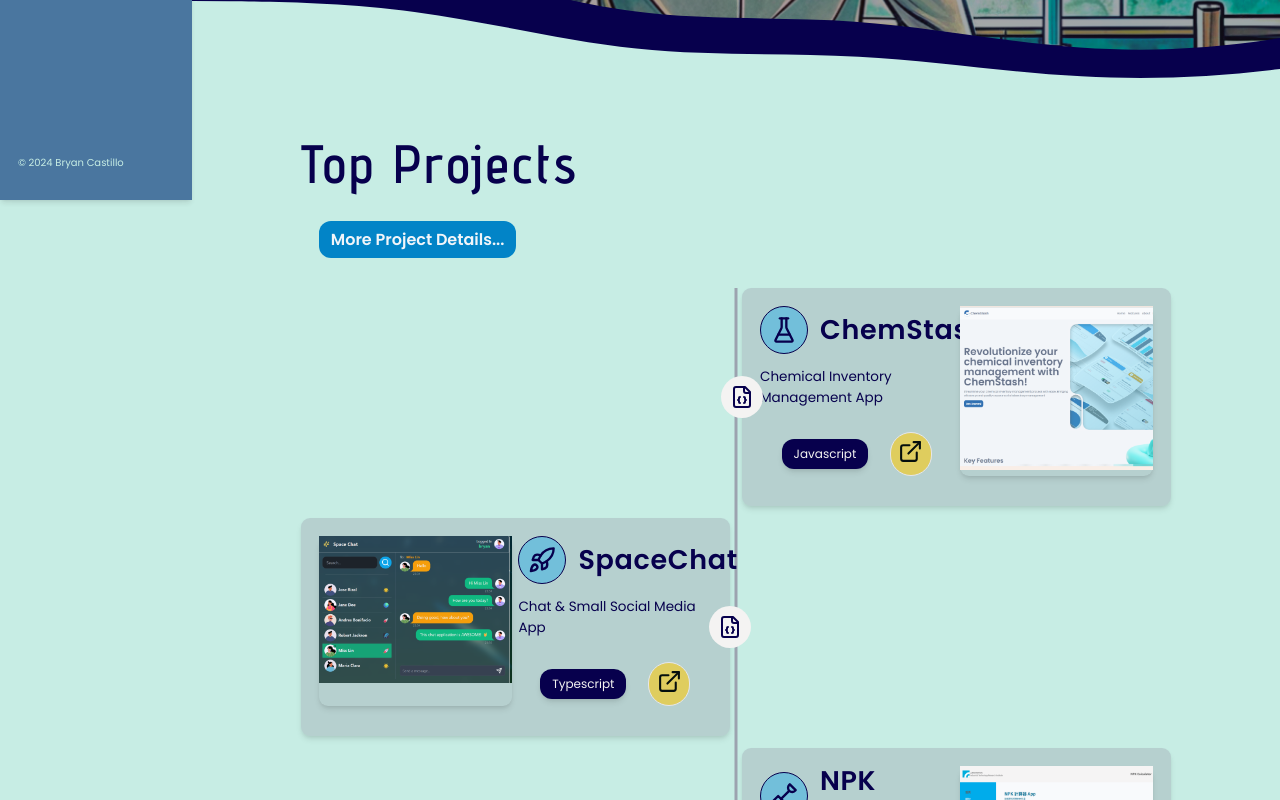
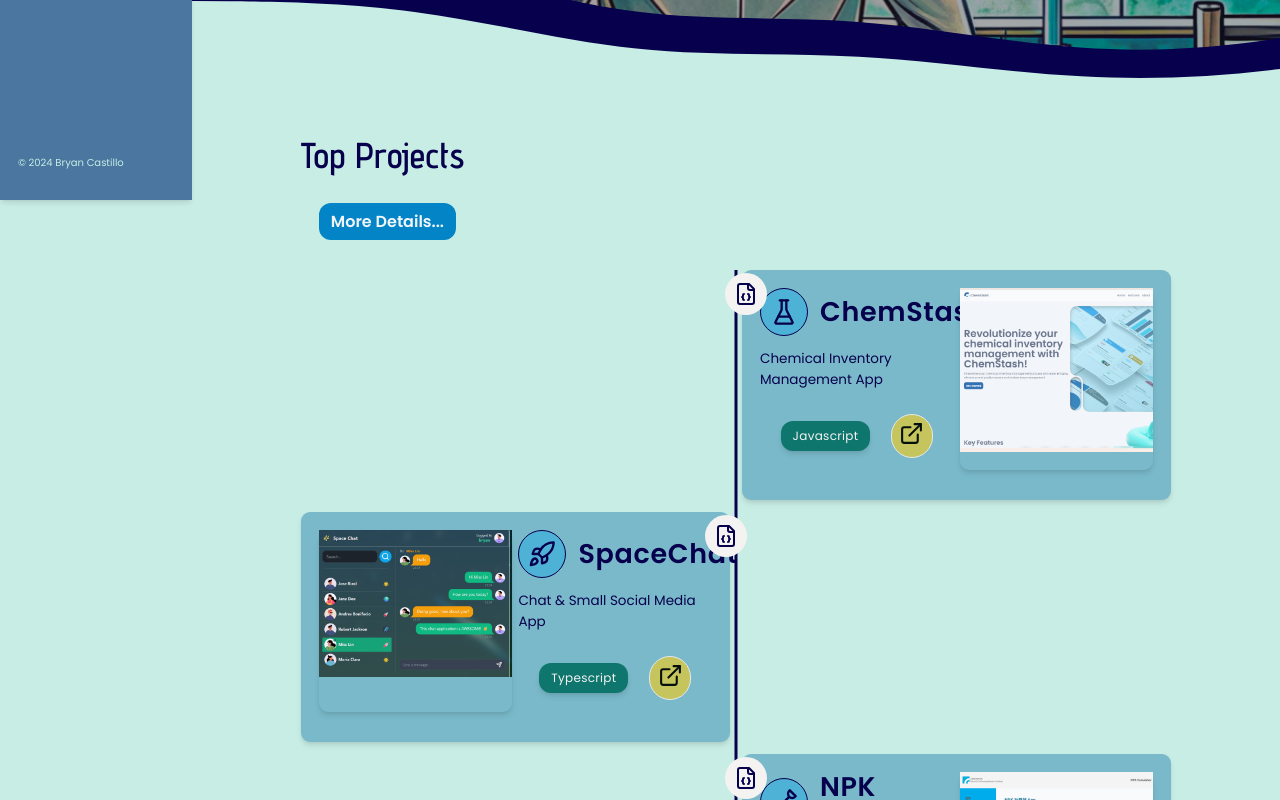
Before and after one commit to bryancastillo10/portfolio, a Next.js app: page / in a window 1280 px wide. Shown: the part 600-1400 px from the top of the page. Built offline with nearby package versions, Linux system fonts and the light colour scheme; no server answers.

Commit message:
TimelineAnimation

```diff
--- a/src/app/(components)/Hero/Timeline.tsx
+++ b/src/app/(components)/Hero/Timeline.tsx
@@ -4,6 +4,8 @@ import { ExternalLink , FileJson, LucideIcon } from "lucide-react";
 import { useAppSelector } from "@/app/redux";
 import { projectsProps } from "./projectInfo";
 import IconButton from "@/app/(reusables)/IconButton";
+import ClipContainer from "@/app/(reusables)/ClipContainer";
+import {motion, useScroll, useSpring, useTransform } from "framer-motion";
 
 interface TimelineBlockProps {
   alignment: "left" | "right";
@@ -28,10 +30,24 @@ interface CirclePointProps {
 
 const Timeline = ({ projects }: TimelineProps) => {
   const theme = useAppSelector((state)=>state.global.theme);
+  const {scrollYProgress} = useScroll();
+
+  const scaleProgress = useSpring(scrollYProgress, {
+    stiffness: 80,
+    damping: 50,
+  });
+
+  const lineHeight = useTransform(scaleProgress, [0, 1], ["0%", "100%"]);
 
   return (
     <section className="relative grid grid-cols-1 xl:grid-cols-2 grid-rows-6 gap-4 w-full">
-      <div className="hidden lg:block absolute left-1/2 transform -translate-x-1/2 h-full w-[3px] bg-gray-400" />
+      {/* Vertical Line */}
+      <motion.div
+        style={{ height: lineHeight, top: 0,}}
+        className={`hidden xl:block absolute left-1/2 transform -translate-x-1/2 h-full w-[3px]
+        ${theme ? "bg-teal-400":"bg-secondary"}
+        `} />
+
 
       {projects.map((proj) => (
         <TimelineBlock
@@ -62,19 +78,27 @@ const TimelineBlock = ({
   rowConfig,
   language
 }: TimelineBlockProps) => {
+  const cardVariants = {
+    hidden: { opacity: 0, x: alignment === "left" ? 100 : -100 },
+    loaded: { opacity: 1, x: 0, transition: {duration: 0.8, ease: "easeOut"}}
+  };
 
   return (
-
-    <div
+    <motion.div
+      variants={cardVariants}
+      initial="hidden"
+      whileInView="loaded"
+      viewport={{once:true, amount:0.8}}
       className={`relative rounded-xl shadow-md p-2 w-full
         ${rowConfig}
         ${alignment === "left" ? `xl:col-start-1` : `xl:col-start-2`}
-        ${theme ? "bg-dark-primary":"bg-gray-400/40"}
+        ${theme ? "bg-dark-primary/90":"bg-sky-700/40"}
       `}
     >
-      <section className="grid grid-cols-2 gap-2 p-4 ">
+      <ClipContainer overlayStyle={`${theme ? "bg-sky-500/80":"bg-secondary text-white"} rounded-2xl`}>
+        <section className="grid grid-cols-1 md:grid-cols-2 gap-2 p-4 ">
           {/*  Project Info Column */}
-        <div className={`${alignment === "left" ? "order-2":"order-none"}`}>
+          <div className={`${alignment === "left" ? "md:order-2":"order-none"}`}>
             <div className="flex gap-4 items-center mb-4">
               <div className={`p-3 border rounded-full ${theme ? "bg-teal-500 bg-sky-500/80":"border-secondary bg-sky-500/40"}`}>
                 <Icon size="28" />
@@ -82,10 +106,10 @@ const TimelineBlock = ({
               <h1 className="font-semibold text-3xl  text-center xl:text-left xl:text-4xl tracking-wide">{projectTitle}</h1>
             </div>
               <h3 className="text-lg">{projectSubtitle}</h3>
-            <div className="mt-8 flex justify-evenly items-center">
+              <div className="mt-8 mb-4 flex justify-evenly items-center">
                 <ul className="flex gap-2 items-center">
                   {language.map((lang,index)=> (
-                  <li key={index} className={`${theme ? "text-dark-primary bg-teal-400 ":"bg-secondary text-white"} rounded-2xl shadow-md px-4 py-2`}>
+                    <li key={index} className={`${theme ? "text-dark-primary bg-teal-400 ":"bg-teal-700 text-white"} tracking-wide rounded-2xl shadow-md px-4 py-2`}>
                       {lang}
                     </li>
                   ))}
@@ -106,26 +130,37 @@ const TimelineBlock = ({
               />
           </div>
         </section>
+      </ClipContainer>
       <CirclePoint theme={theme} position={alignment} />
-    </div>
+    </motion.div>
 
   );
 };
 
 const CirclePoint = ({ position,theme }: CirclePointProps) => {
-  const pointClasses =
+  const pointPos =
     position === "left"
-      ? "left-full -translate-x-1/2"
-      : "right-full translate-x-1/2";
+      ? "right-[-4%]"
+      : "left-[-4%]";
+
+  const circleVariants = {
+    start:{rotate:"0deg"},
+    loaded:{rotate:"360deg"}
+  };
+
 
   return (
-    <div
-      className={`hidden xl:block absolute top-1/2 transform -translate-y-1/2 ${pointClasses} size-14 p-2 rounded-full
+    <motion.div
+      variants={circleVariants}
+      initial="start"
+      animate="loaded"
+      transition={{duration:2, ease:"easeOut"}}
+      className={`hidden xl:block absolute top-1 transform  ${pointPos} size-14 p-2 rounded-full
       ${theme ? "bg-sky-900 text-teal-400":"bg-white"}
       `}
     >
       <FileJson className="absolute top-3 left-3"/>
-    </div>
+    </motion.div>
   );
 };
 
--- a/src/app/(components)/Hero/index.tsx
+++ b/src/app/(components)/Hero/index.tsx
@@ -2,8 +2,6 @@
 // Libraries
 import { useAppSelector } from "@/app/redux";
 import { useRouter } from "next/navigation";
-import {motion} from "framer-motion";
-import { Ellipsis } from "lucide-react";
 
 // Components
 import Button from "@/app/(reusables)/Button";
@@ -15,6 +13,7 @@ import { adventPro } from "@/utils/font";
 import { projects } from "./projectInfo";
 import WaveUp from "./WaveUp";
 import TextAnimation from "./TextAnimation";
+import SectionHeader from '@/app/(reusables)/SectionHeader';
 
 const Hero = () => {
     const router = useRouter();
@@ -68,21 +67,16 @@ const Hero = () => {
                 <WaveUp />
           </div>
         </section>
-        <motion.div
-          initial={{opacity:0}}
-          whileInView={{opacity:1, x:[0,100,0]}}
-          transition={{duration:1.5}}
-          className="mt-8 max-w-[90%] md:max-w-[80%] mx-auto space-y-4 md:space-y-8"
-          >
-        <h1 className={`text-5xl xl:text-7xl tracking-wider ${adventPro.className}`}>Top Projects</h1>
+        <div className="mt-8 max-w-[90%] md:max-w-[80%] mx-auto space-y-4 md:space-y-8">
+        <SectionHeader title="Top Projects" />
         <article className="flex sticky top-2 right-10 z-20 place-content-center xl:place-content-start mr-4 xl:ml-4 my-8">
-            <Button width="w-fit" type="button" action={()=>{router.push("/projects")}}>
-              <span className="text-xs xl:text-base">More Project Details...</span>
+            <Button type="button" action={()=>{router.push("/projects")}}>
+              <span className="text-sm md:text-base">More Details...</span>
             </Button>
 
         </article>
              <Timeline projects={projects}/>
-        </motion.div>
+        </div>
     </div>
   )
 }
```
Lines whose indentation alone changed are shown as unchanged.
